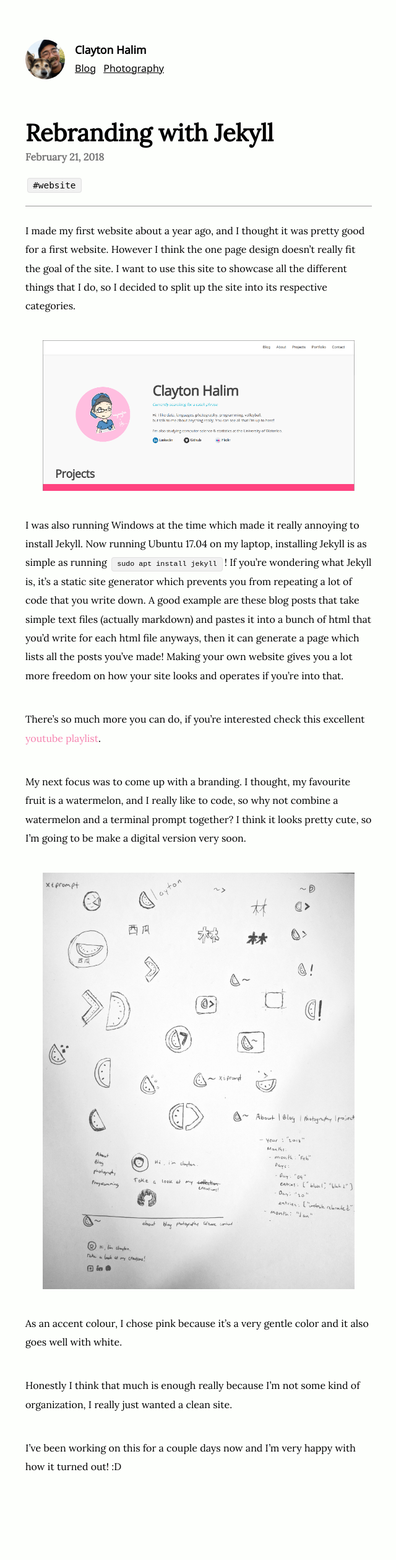
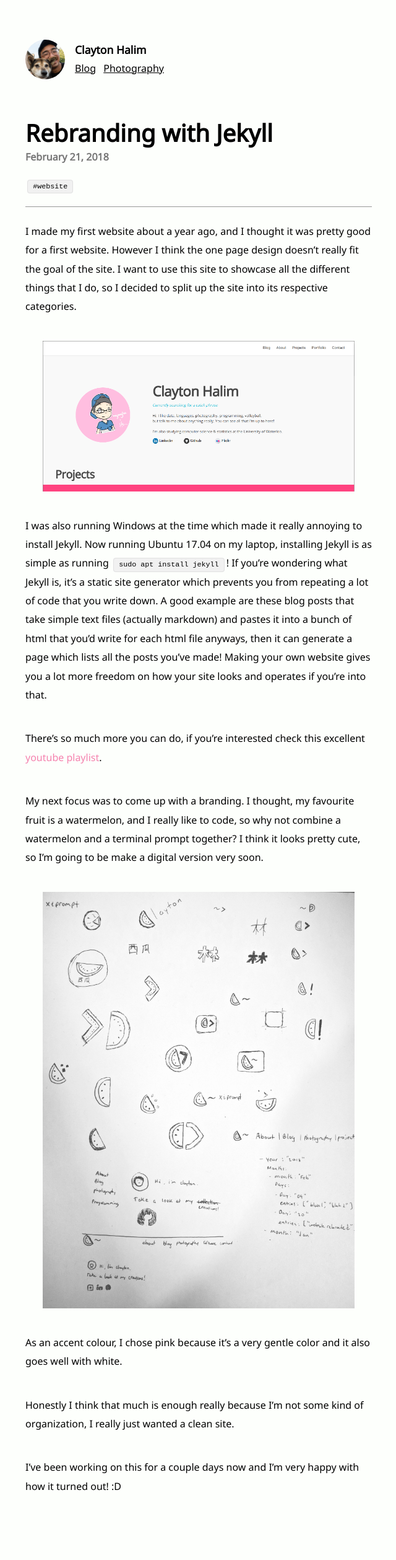
Before and after one commit to clayton-halim/clayton-halim.github.io, a Jekyll site: the page built from _posts/2018-02-21-rebranding-with-jekyll.md, in a window 1280 px wide. Shown: the whole page at 62% size, without its empty margins (319-959 px from the left). Built offline with Jekyll 4.4.1, drawn with Linux system fonts in a browser that asks for light colours; nearby versions of some CDN libraries; before the commit the page ends 2486 px from its top, so only the background shows below that.

Commit message:
Remove Lora font

```diff
--- a/_includes/default.html
+++ b/_includes/default.html
@@ -11,7 +11,7 @@
 <meta name="theme-color" content="#ffffff">
 <link rel="stylesheet" href="{{ site.baseurl }}/assets/css/sanitize.css">
 <link rel="stylesheet" href="{{ site.baseurl }}/assets/css/style.css">
-<link href="https://fonts.googleapis.com/css?family=Lora|Noto+Sans&display=swap" rel="stylesheet">
+<link href="https://fonts.googleapis.com/css?family=Noto+Sans&display=swap" rel="stylesheet">
 <link href="https://use.fontawesome.com/4c9066f1a6.css" media="all" rel="stylesheet">
 {% if jekyll.environment == "production" %}
     {% include google-analytics.html %}
--- a/assets/css/style.css
+++ b/assets/css/style.css
@@ -81,7 +81,6 @@
 }
 
 .blog-date {
-    font-family: "Lora";
     margin-top: 0.5rem;
     font-size: 1em;
     color: var(--dark-gray);
@@ -96,11 +95,9 @@
 
 .blog-post {
     margin-top: 4em;
-    font-family: "Lora";
 }
 
 .blog-title {
-    font-family: "Lora";
     font-size: 2.4em;
     margin: 0;
 }
@@ -204,7 +201,6 @@
 
 .tag {
     display: inline;
-    font-family: "monospace";
 }
 
 .logo {
```
